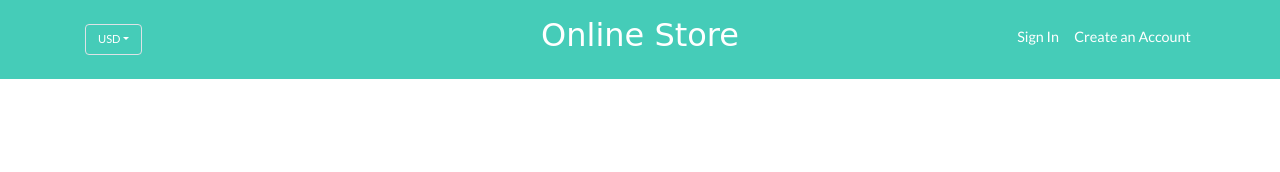
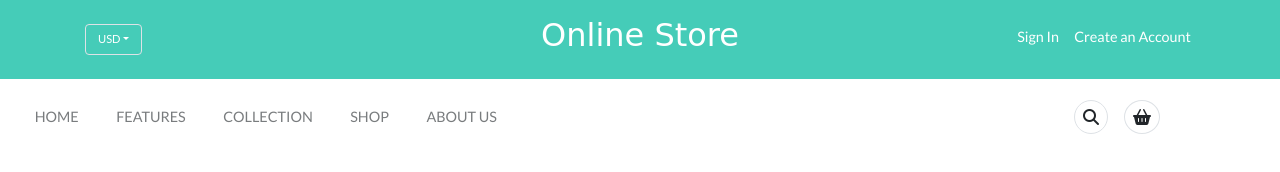
Before and after one commit to zorazky/responsiveSite6, a plain HTML site: page index.html in a window 1280 px wide. Drawn offline with nearby package versions, Linux system fonts and the light colour scheme; a web font is replaced by a local one.

Commit message:
nav bar ready

```diff
--- a/css/style.css
+++ b/css/style.css
@@ -53,3 +53,22 @@
      text-decoration:none;
      color: white;
  }
+
+ /* Navigation menu */
+
+ .navbar-nav {
+     padding:0.8em 0em;
+ }
+
+ .navbar-nav .nav-link {
+     font-size: 0.9em;
+     color: var(--light-gray) !important;
+ }
+
+ .navbar-nav .nav-item .nav-link {
+     padding: 0 1.3em;
+ }
+
+ .navbar-nav .basket-icon {
+     margin-right: 6.5rem !important;
+ }
--- a/index.html
+++ b/index.html
@@ -38,6 +38,39 @@
                 </div>
             </div>
 
+            <div class="container-fluid p-0">
+                <nav class="navbar navbar-expand-lg navbar-light bg-white">
+
+                    <button class="navbar-toggler" type="button" data-toggle="collapse" data-target="#navbarNav" aria-controls="navbarNav" aria-expanded="false" aria-label="Toggle navigation">
+                      <span class="navbar-toggler-icon"></span>
+                    </button>
+                    <div class="collapse navbar-collapse" id="navbarNav">
+                      <ul class="navbar-nav">
+                        <li class="nav-item active">
+                          <a class="nav-link" href="#">HOME<span class="sr-only">(current)</span></a>
+                        </li>
+                        <li class="nav-item">
+                          <a class="nav-link" href="#">FEATURES</a>
+                        </li>
+                        <li class="nav-item">
+                          <a class="nav-link" href="#">COLLECTION</a>
+                        </li>
+                        <li class="nav-item">
+                            <a class="nav-link" href="#">SHOP</a>
+                        </li>
+                        <li class="nav-item">
+                            <a class="nav-link" href="#">ABOUT US</a>
+                        </li>
+                      </ul>
+                    </div>
+
+                    <div class="navbar-nav">
+                        <li class="nav-item border rounded-circle mx-2 search-icon"><i class="fas fa-search p-2"></i></li>
+                        <li class="nav-item border rounded-circle mx-2 basket-icon"><i class="fas fa-shopping-basket p-2"></i></li>
+                    </div>
+                  </nav>
+            </div>
+
         </header>
         <!-- header-->
 
```
